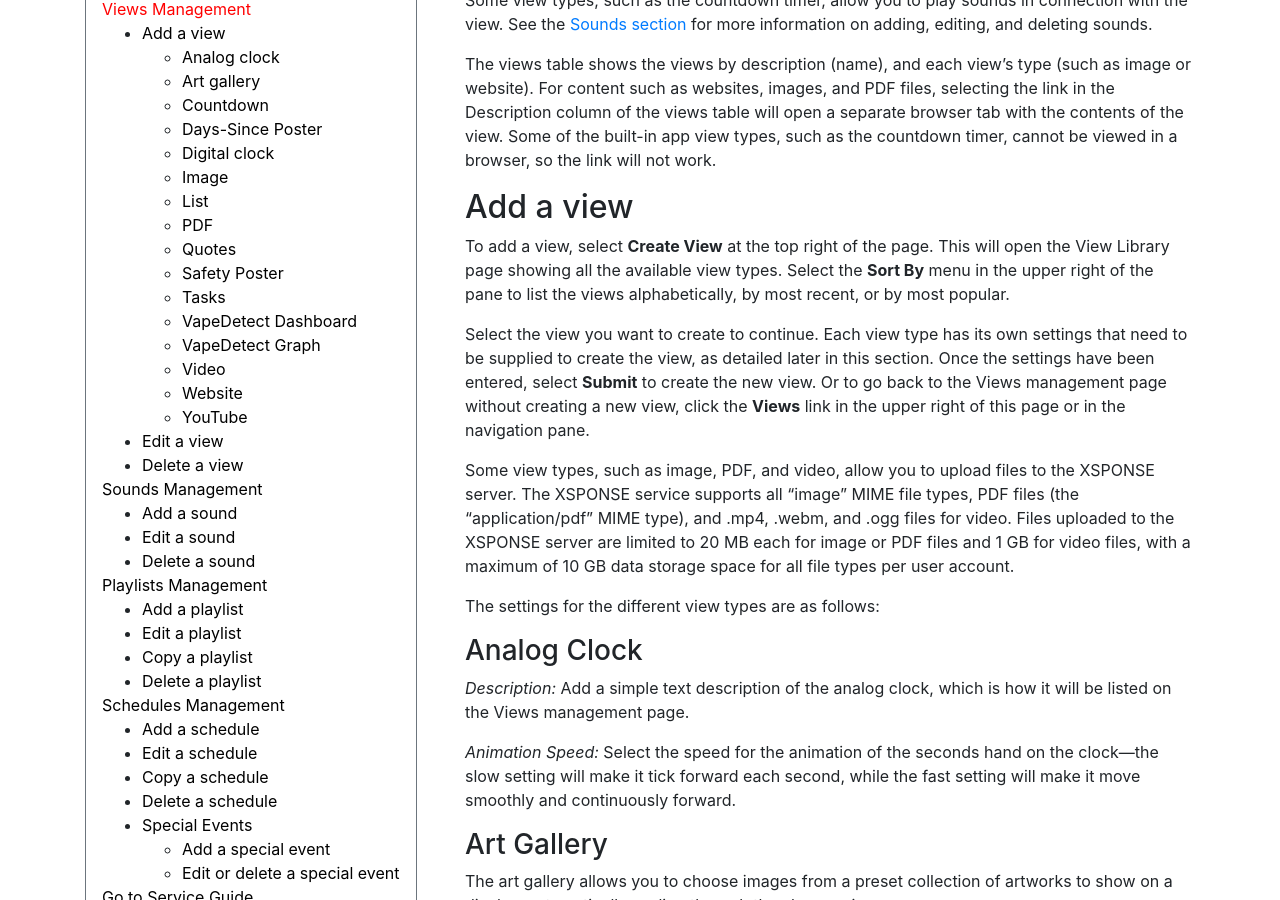
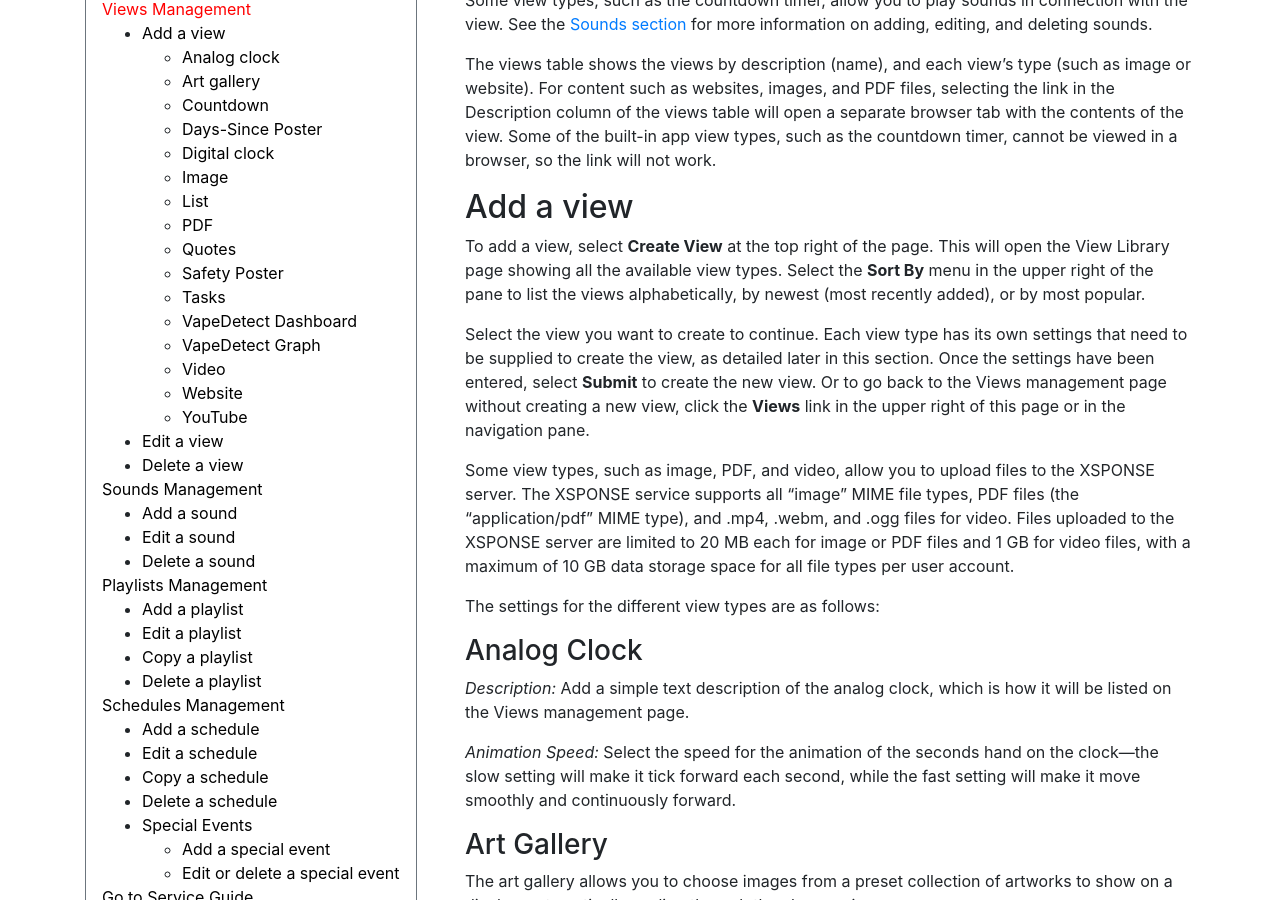
Before and after one commit to NrsSystems/docs, a Jekyll site: the page built from digital-displays/views-management.md, in a window 1280 px wide and 900 px high, scrolled down 531 px. Built offline with Jekyll 4.4.1, drawn with Linux system fonts in a browser that asks for light colours; our own code applies the rules of GitHub Pages for plain Markdown files.

Commit message:
Update views-management.md
Updated description of View Library "sort by" options to match UI update, changing "most recent" to "newest".

```diff
--- a/digital-displays/views-management.md
+++ b/digital-displays/views-management.md
@@ -11,7 +11,7 @@ Some view types, such as the countdown timer, allow you to play sounds in connec
 The views table shows the views by description (name), and each view’s type (such as image or website). For content such as websites, images, and PDF files, selecting the link in the Description column of the views table will open a separate browser tab with the contents of the view. Some of the built-in app view types, such as the countdown timer, cannot be viewed in a browser, so the link will not work.
 
 ## Add a view
-To add a view, select **Create View** at the top right of the page. This will open the View Library page showing all the available view types. Select the **Sort By** menu in the upper right of the pane to list the views alphabetically, by most recent, or by most popular.
+To add a view, select **Create View** at the top right of the page. This will open the View Library page showing all the available view types. Select the **Sort By** menu in the upper right of the pane to list the views alphabetically, by newest (most recently added), or by most popular.
 
 Select the view you want to create to continue. Each view type has its own settings that need to be supplied to create the view, as detailed later in this section. Once the settings have been entered, select **Submit** to create the new view. Or to go back to the Views management page without creating a new view, click the **Views** link in the upper right of this page or in the navigation pane.
 
```
